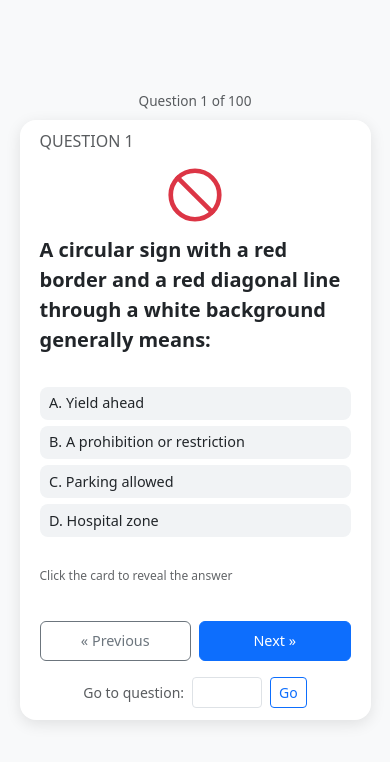
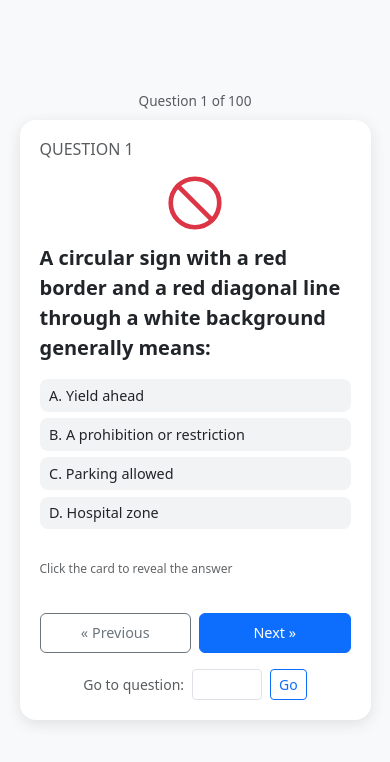
Before and after one commit to jktiempo269-com/reviewer, a website: page index.html in a window 390 px wide. Drawn offline with nearby package versions, Linux system fonts and the light colour scheme.

Commit message:
Added new Features

```diff
--- a/index.html
+++ b/index.html
@@ -38,7 +38,9 @@
     box-shadow: 0 4px 15px rgba(0, 0, 0, 0.1);
     display: flex;
     flex-direction: column;
-    justify-content: center;
+    /* Top-aligned (not centered) so content starts at the same spot
+       on every card regardless of how much text/whether an icon exists */
+    justify-content: flex-start;
     padding: 2rem;
     overflow-y: auto;
   }
@@ -53,14 +55,30 @@
     transform: rotateY(180deg);
   }
 
+  /* Fixed-height slot for the sign icon so its presence/absence never
+     shifts the question text or options below it */
   .sign-icon-wrap {
     text-align: center;
     margin-bottom: 0.75rem;
+    min-height: 70px;
+    display: flex;
+    align-items: center;
+    justify-content: center;
+    flex-shrink: 0;
   }
 
   .sign-icon-wrap svg {
     width: 70px;
     height: 70px;
+  }
+
+  /* Reserve enough room for the longest questions (~3 lines) so the
+     options list always starts at a consistent vertical position */
+  #questionText {
+    min-height: 4.8em;
+    display: flex;
+    align-items: flex-start;
+    margin-bottom: 0;
   }
 
   .options-list {
@@ -77,13 +95,19 @@
     background-color: #f1f3f5;
   }
 
+  #answerText {
+    min-height: 4.5em;
+    display: flex;
+    align-items: flex-start;
+  }
+
   .correct-answer {
     background-color: rgba(255, 255, 255, 0.2) !important;
     border: 2px solid #fff;
     border-radius: 0.75rem;
     padding: 0.75rem 1rem;
-    margin-top: 0.5rem;
     font-weight: 600;
+    width: 100%;
   }
 
   .hint-text {
@@ -92,7 +116,8 @@
   }
 
   .nav-controls {
-    margin-top: 1.25rem;
+    margin-top: auto;
+    padding-top: 1.25rem;
   }
 
   /* --- Mobile responsiveness --- */
@@ -124,6 +149,10 @@
       height: 600px;
     }
 
+    .sign-icon-wrap {
+      min-height: 56px;
+    }
+
     .sign-icon-wrap svg {
       width: 56px;
       height: 56px;
@@ -135,6 +164,7 @@
 
     #questionText {
       font-size: 1rem;
+      min-height: 5.4em;
     }
 
     .options-list li {
@@ -144,6 +174,7 @@
 
     #answerText {
       font-size: 1rem;
+      min-height: 5em;
     }
 
     .correct-answer {
@@ -250,6 +281,8 @@
     .sign-icon-wrap {
       flex: 0 0 auto;
       margin-bottom: 0;
+      min-height: unset;
+      min-width: 44px;
     }
 
     .sign-icon-wrap svg {
@@ -261,6 +294,7 @@
       flex: 1 1 auto;
       font-size: 0.85rem;
       margin-bottom: 0.25rem;
+      min-height: unset;
     }
 
     .options-list {
@@ -308,6 +342,7 @@
 
     #answerText {
       font-size: 0.85rem;
+      min-height: unset;
     }
 
     .correct-answer {
@@ -330,7 +365,7 @@
         <div class="sign-icon-wrap" id="signIconWrap"></div>
         <p class="fs-5 fw-semibold" id="questionText"></p>
         <ul class="options-list" id="optionsList"></ul>
-        <p class="hint-text mt-2">Click the card to reveal the answer</p>
+        <p class="hint-text mt-2 mb-0">Click the card to reveal the answer</p>
 
         <div class="nav-controls" onclick="event.stopPropagation()">
           <div class="d-flex gap-3 justify-content-center">
@@ -349,7 +384,7 @@
       <div class="card-face card-back">
         <h6 class="mb-3">ANSWER</h6>
         <p class="fs-5" id="answerText"></p>
-        <p class="hint-text mt-3">Click the card to go back to the question</p>
+        <p class="hint-text mt-3 mb-0">Click the card to go back to the question</p>
       </div>
     </div>
   </div>
```
